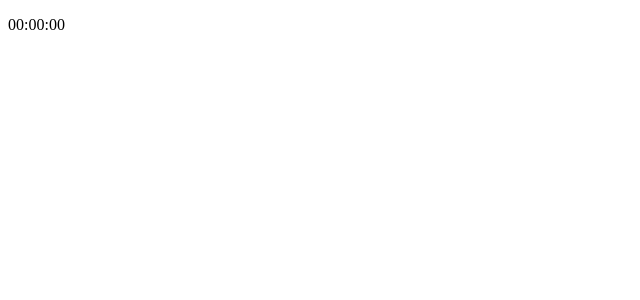
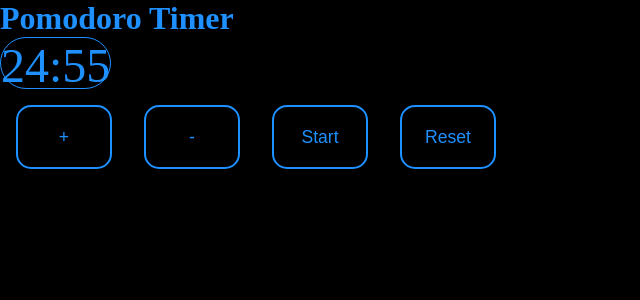
Before and after one commit to StephanieAn/pomodoro, a React (Vite) app: page / in a window 1280 px wide. Shown: the top 300 px of the page, without its empty margins (0-640 px from the left). Built offline with nearby package versions, Linux system fonts and the light colour scheme.

Commit message:
timer (set à 25min 00 sec) + décompte ok

```diff
--- /dev/null
+++ b/App.css
@@ -0,0 +1,29 @@
+*{
+    box-sizing: 0;
+    padding: 0;
+    margin: 0;
+}
+body{
+    background-color: black;
+    color: dodgerblue;
+}
+.timer__value p{
+    height: 50px;
+    width: fit-content;
+    border: dodgerblue 1px solid;
+    border-radius: 100px;
+    font-size: 3rem;
+    color: #1e90ff;
+    vertical-align: middle
+}
+.timer__buttons button{
+    height: 4rem;
+    width: 6rem;
+    margin: 1rem;
+    padding: 0.5rem;
+    border: 2px solid dodgerblue;
+    border-radius: 15px;
+    background-color: black;
+    font-size: 1.1rem;
+    color: dodgerblue;
+}
--- a/App.js
+++ b/App.js
@@ -1,12 +1,16 @@
-import React from "react";
+import React,{ ReactDOM } from "react";
+import Header from "./React-js/header";
+import Timer from "./React-js/timer";
+import Buttons from "./React-js/buttons";
+import "./App.css";
 
 function App() {
     return (
-        <div className={"Compteur"}>
-            <div>
-                <p>{`00:00:00`}</p>
-            </div>
-        </div>
+        <>
+            <Header />
+            <Timer />
+            <Buttons />
+        </>
     );
 }
 export default App;
--- /dev/null
+++ b/React-js/buttons.js
@@ -0,0 +1,36 @@
+import React from 'react';
+
+ export default function Buttons(){
+     // + btn
+    function addMoreTime() {
+        const [count, setCount] = useState(0);
+        //setCount(count + 1 );
+        console.log(setCount(count + 1));
+    };
+
+    // - btn
+    function takeSomeTime() {
+        console.log(`You've clicked on the - button`);
+    };
+
+    // start btn
+    function startTimer() {
+        console.log(`You've clicked on the start button`);
+    };
+
+    // reset btn
+    function resetTimer() {
+        console.log(`You've clicked on the reset button`);
+    };
+
+     return (
+        <>
+            <div className={`timer__buttons`}>
+                <button className={`buttons__plus`} onClick={() => addMoreTime()}>+</button>
+                <button className={`buttons__less`} onClick={() => takeSomeTime()}>-</button>
+                <button className={`buttons__start`} onClick={() => startTimer()}>Start</button>
+                <button className={`buttons__reset`} onClick={() => resetTimer()}>Reset</button>
+            </div>
+        </>
+     )
+ };
--- /dev/null
+++ b/React-js/header.js
@@ -0,0 +1,11 @@
+import React from 'react';
+
+export default function Header() {
+    return (
+        <>
+            <header>
+                <h1>Pomodoro Timer</h1>
+            </header>
+        </>
+    );
+}
--- /dev/null
+++ b/React-js/timer.js
@@ -0,0 +1,33 @@
+import React from 'react';
+import { useState, useEffect } from 'react';
+
+// timer
+export default function Timer(){
+    const [minutes,setMinutes] = useState(25);
+    const [seconds,setSeconds] = useState(0);
+    const timerMinutes = minutes < 10 ? `0${minutes}` : minutes;
+    const timerSeconds = seconds < 10 ? `0${seconds}` : seconds;
+
+    useEffect(() => {
+        let interval = setInterval(() => {
+          clearInterval(interval);
+
+          if (seconds === 0) {
+            if (minutes !== 0) {
+              setSeconds(59);
+              setMinutes(minutes - 1);
+            }
+          } else {
+            setSeconds(seconds - 1);
+          }
+        }, 1000)
+      },[seconds,minutes])
+
+    return(
+        <>
+            <div className={`timer__value`}>
+                <p className={`timer__counter`}>{`${timerMinutes}:${timerSeconds}`}</p>
+            </div>
+        </>
+    );
+};
--- a/index.html
+++ b/index.html
@@ -7,7 +7,8 @@
     <title>Document</title>
 </head>
 <body>
-    <div id="root"></div>
-    <script src="./index.js"></script>
+    <div id="root">
+        <script src="./index.js"></script>
+    </div>
 </body>
 </html>
```
Also changed, not shown: .babelrc, React-js/modale.js (added), 6 other files (tests, documents, lock files or other folders).
